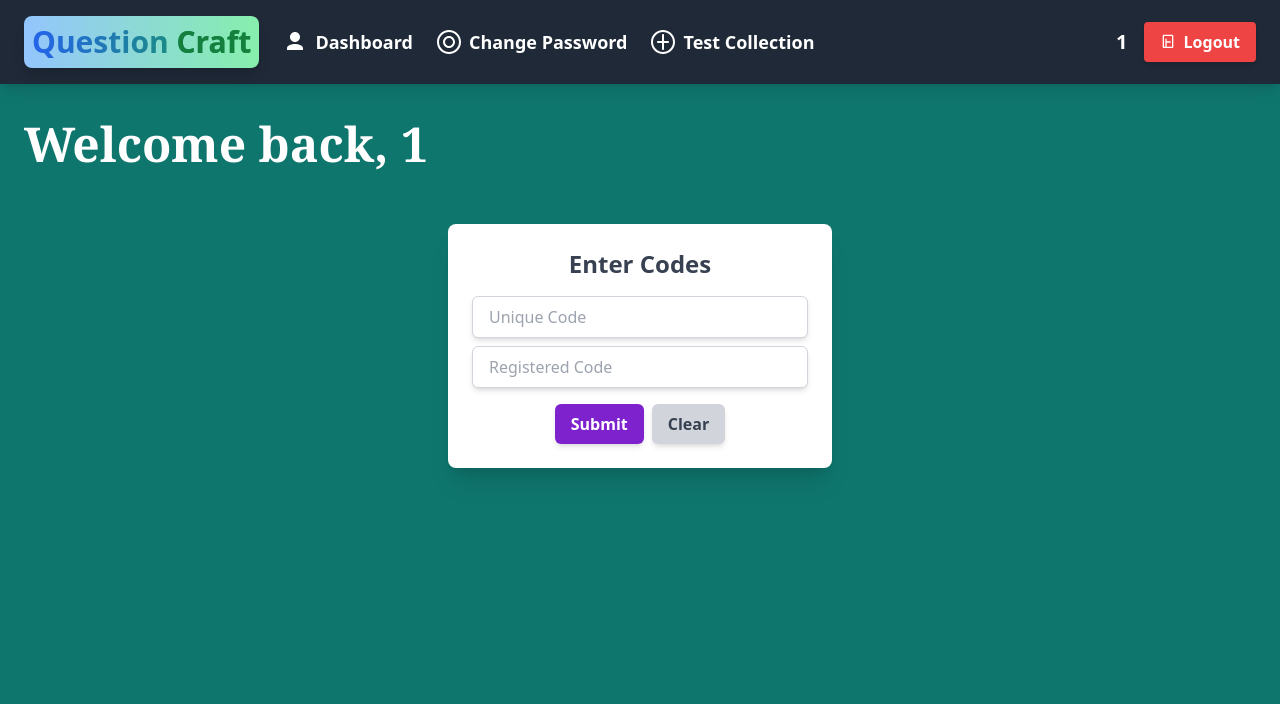
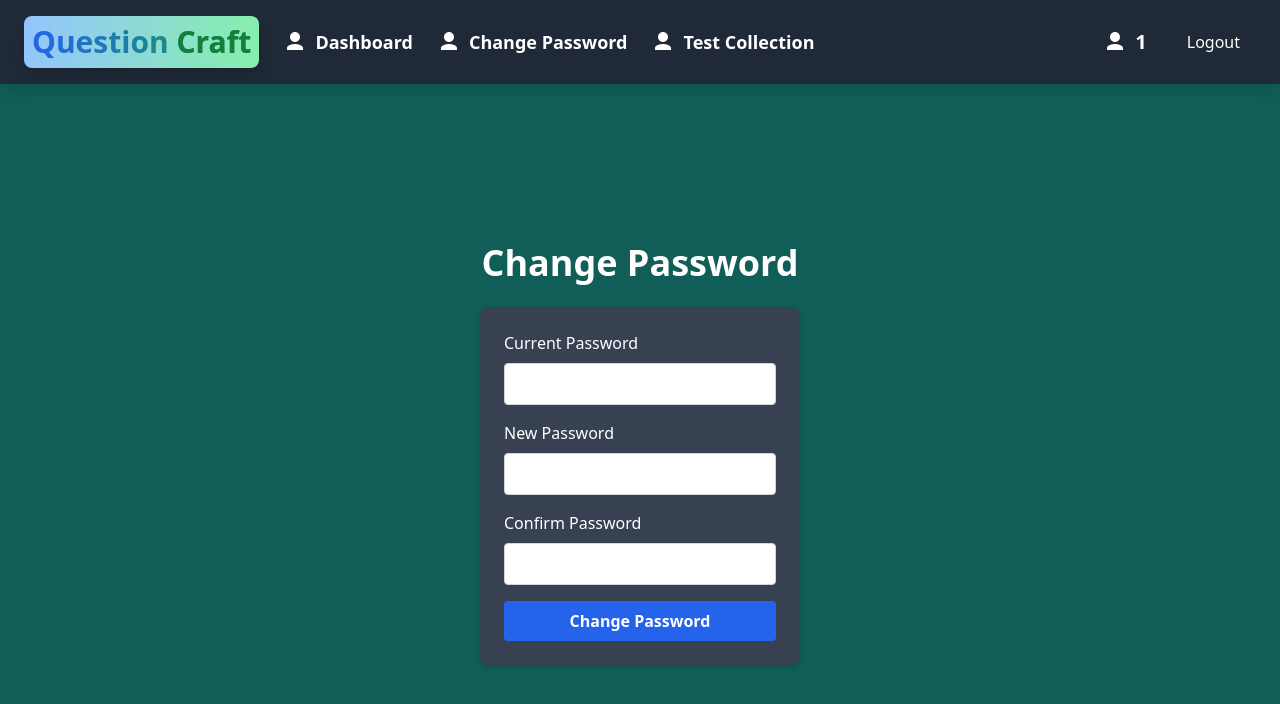
Before and after one commit to sumittt3/papersystem, a React (Create React App) app: page /StudentDashboard/1 in a window 1280 px wide. Shown: the top 704 px of the page. Built offline with nearby package versions, Linux system fonts and the light colour scheme; sample sign-in values are in the browser's storage.

Commit message:
Update StudentDashboard.js

```diff
--- a/src/components/StudentDashboard.js
+++ b/src/components/StudentDashboard.js
@@ -1,15 +1,47 @@
-import React, { useEffect, useState } from 'react';
-import { useParams, useNavigate, useLocation } from 'react-router-dom';
-import PaperGen from './PaperGen'; // Adjust the path as necessary
+import React, { useState, useEffect } from 'react';
+import axios from 'axios';
+import { useNavigate, useParams, useLocation } from 'react-router-dom';
 
-const StudentDashboard = ({ setShowNavButtons }) => {
-    const [papers, setPapers] = useState([]);
+const Profile2 = ({ setShowNavButtons }) => {
+    const [currentPassword, setCurrentPassword] = useState('');
+    const [newPassword, setNewPassword] = useState('');
+    const [confirmPassword, setConfirmPassword] = useState('');
+    const [error, setError] = useState('');
+    const [successMessage, setSuccessMessage] = useState('');
+    const [dropdownOpen, setDropdownOpen] = useState(false); // State for dropdown menu
+    const navigate = useNavigate();
+    const location = useLocation();
+
     const { username } = useParams();
-    const location = useLocation();
     const params = new URLSearchParams(location.search);
     const email = params.get('email');
-    const navigate = useNavigate();
-    const [dropdownOpen, setDropdownOpen] = useState(false);
+
+    const handleChangePassword = async (event) => {
+        event.preventDefault();
+
+        try {
+            const response = await axios.post('https://papersystem.onrender.com/api/student/change-password', {
+                username,
+                currentPassword,
+                newPassword,
+            });
+
+            setSuccessMessage(response.data.message);
+            setNewPassword('');
+            setConfirmPassword('');
+            setCurrentPassword('');
+            setError('');
+            setTimeout(() => {
+                setSuccessMessage(' ');
+            }, 2000);
+        } catch (error) {
+            if (error.response && error.response.data && error.response.data.message) {
+                setError(error.response.data.message);
+            } else {
+                setError('Failed to change password. Please try again later.');
+            }
+        }
+    };
 
     useEffect(() => {
         setShowNavButtons(false);
@@ -22,61 +54,48 @@ const StudentDashboard = ({ setShowNavButtons }) => {
         navigate('/');
     };
 
+    // Function to toggle dropdown
     const toggleDropdown = () => {
-        setDropdownOpen(!dropdownOpen);
+        setDropdownOpen((prev) => !prev);
     };
 
     return (
-        <div className="min-h-screen w-screen bg-teal-700 flex flex-col">
-            <div className="bg-gray-800 text-white flex justify-between items-center px-4 py-2 sm:px-6 sm:py-4 shadow-lg">
-                <div className="flex items-center gap-4 sm:gap-6">
+        <div className="min-h-screen w-screen bg-teal-800 flex flex-col">
+            <div className="bg-gray-800 text-white flex justify-between items-center px-6 py-4 shadow-lg">
+                {/* Left Side: Logo and Navigation Links */}
+                <div className="flex items-center gap-6">
                     <div className="flex items-center gap-2 bg-gradient-to-r from-blue-300 to-green-300 p-2 rounded-lg shadow-lg">
-                        <span className="text-xl sm:text-3xl font-extrabold text-transparent bg-clip-text bg-gradient-to-r from-blue-600 to-green-600">
+                        <span className="text-3xl font-extrabold text-transparent bg-clip-text bg-gradient-to-r from-blue-600 to-green-600">
                             Question <span className="text-green-700">Craft</span>
                         </span>
                     </div>
 
-                    {/* Navigation Links for larger screens */}
-                    <div className="hidden sm:flex gap-6">
-                        <a href={`/StudentDashboard/${username}?email=${email}`} className="text-white hover:text-gray-200 transition duration-300 text-lg font-bold flex items-center">
-                          <svg className="w-6 h-6 mr-2" fill="currentColor" viewBox="0 0 24 24" xmlns="http://www.w3.org/2000/svg">
-                                <path d="M12 12c2.761 0 5-2.239 5-5s-2.239-5-5-5-5 2.239-5 5 2.239 5 5 5zm0 2c-2.67 0-8 1.34-8 4v2h16v-2c0-2.66-5.33-4-8-4z" />
-                            </svg>
+                    {/* Desktop Navigation Links */}
+                    <div className="hidden md:flex flex-row gap-6 mt-0">
+                        <a href={`/StudentDashboard/${username}?email=${email}`} className="flex items-center gap-2 text-white hover:text-gray-200 transition duration-300 text-lg font-bold">
+                            <svg className="w-6 h-6" fill="currentColor" viewBox="0 0 24 24"><path d="M12 12c2.761 0 5-2.239 5-5s-2.239-5-5-5-5 2.239-5 5 2.239 5 5 5zm0 2c-2.67 0-8 1.34-8 4v2h16v-2c0-2.66-5.33-4-8-4z" /></svg>
                             Dashboard
                         </a>
-                        <a href={`/Profile2/${username}?email=${email}`} className="text-white hover:text-gray-200 transition duration-300 text-lg font-bold flex items-center">
-                            <svg className="w-6 h-6 mr-2" fill="currentColor" viewBox="0 0 24 24" xmlns="http://www.w3.org/2000/svg">
-                                <path d="M12 0C5.372 0 0 5.372 0 12c0 6.627 5.372 12 12 12s12-5.373 12-12S18.628 0 12 0zm0 22C6.48 22 2 17.52 2 12S6.48 2 12 2s10 4.48 10 10-4.48 10-10 10z" />
-                                <path d="M12 6c-3.313 0-6 2.688-6 6s2.688 6 6 6 6-2.688 6-6-2.688-6-6-6zm0 10c-2.211 0-4-1.789-4-4s1.789-4 4-4 4 1.789 4 4-1.789 4-4 4z" />
-                            </svg>
+                        <a href={`/Profile2/${username}?email=${email}`} className="flex items-center gap-2 text-white hover:text-gray-200 transition duration-300 text-lg font-bold">
+                            <svg className="w-6 h-6" fill="currentColor" viewBox="0 0 24 24"><path d="M12 12c2.761 0 5-2.239 5-5s-2.239-5-5-5-5 2.239-5 5 2.239 5 5 5zm0 2c-2.67 0-8 1.34-8 4v2h16v-2c0-2.66-5.33-4-8-4z" /></svg>
                             Change Password
                         </a>
-                        <a href={`/TestCollection/${username}?email=${email}`} className="text-white hover:text-gray-200 transition duration-300 text-lg font-bold flex items-center">
-                           <svg className="w-6 h-6 mr-2" fill="currentColor" viewBox="0 0 24 24" xmlns="http://www.w3.org/2000/svg">
-                                <path d="M12 0c-6.627 0-12 5.373-12 12s5.373 12 12 12 12-5.373 12-12S18.627 0 12 0zm0 22C6.48 22 2 17.52 2 12S6.48 2 12 2s10 4.48 10 10-4.48 10-10 10z" />
-                                <path d="M12 4c-.55 0-1 .45-1 1v6H7c-.55 0-1 .45-1 1s.45 1 1 1h4v6c0 .55.45 1 1 1s1-.45 1-1v-6h4c.55 0 1-.45 1-1s-.45-1-1-1h-4V5c0-.55-.45-1-1-1z" />
-                            </svg>
+                        <a href={`/TestCollection/${username}?email=${email}`} className="flex items-center gap-2 text-white hover:text-gray-200 transition duration-300 text-lg font-bold">
+                            <svg className="w-6 h-6" fill="currentColor" viewBox="0 0 24 24"><path d="M12 12c2.761 0 5-2.239 5-5s-2.239-5-5-5-5 2.239-5 5 2.239 5 5 5zm0 2c-2.67 0-8 1.34-8 4v2h16v-2c0-2.66-5.33-4-8-4z" /></svg>
                             Test Collection
                         </a>
                     </div>
                 </div>
 
-                {/* Username and Logout Button for larger screens */}
-                <div className="hidden sm:flex items-center gap-4">
-                    <h2 className="text-xl font-bold">{username}</h2>
-                    <button
-                        className="flex items-center bg-red-500 hover:bg-red-700 text-white font-bold py-2 px-4 rounded transition duration-300 shadow-md"
-                        onClick={handleLogout}
-                    >
-                        <svg className="w-4 h-4 mr-2" fill="currentColor" viewBox="0 0 24 24">
-                            <path d="M16 13v-2h-8v2h8zm-6-6h-2v12h2v-12zm8-4v16h-12v-16h12zm0-2h-12c-1.1 0-2 .9-2 2v16c0 1.1.9 2 2 2h12c1.1 0 2-.9 2-2v-16c0-1.1-.9-2-2-2z" />
+                {/* Right Side: User Info and Logout */}
+                <div className="flex items-center gap-6">
+                    <div className="hidden sm:flex items-center gap-2 group">
+                        <svg className="w-6 h-6 text-white group-hover:text-gray-200 transition duration-300" fill="currentColor" viewBox="0 0 24 24">
+                            <path d="M12 12c2.761 0 5-2.239 5-5s-2.239-5-5-5-5 2.239-5 5 2.239 5 5 5zm0 2c-2.67 0-8 1.34-8 4v2h16v-2c0-2.66-5.33-4-8-4z" />
                         </svg>
-                        Logout
-                    </button>
+                        <h2 className="text-xl font-bold group-hover:text-gray-200 transition duration-300">{username}</h2>
                     </div>
-
-                {/* Dropdown Menu for Mobile Devices */}
-                <div className="relative sm:hidden">
+                    <div className="sm:hidden relative">
                         <button
                             onClick={toggleDropdown}
                             className="flex items-center text-white hover:text-gray-200 transition duration-300"
@@ -89,53 +108,95 @@ const StudentDashboard = ({ setShowNavButtons }) => {
                         {dropdownOpen && (
                             <div className="absolute right-0 mt-2 w-48 bg-gray-800 rounded-md shadow-lg z-10">
                                 <a href={`/StudentDashboard/${username}?email=${email}`} className="flex items-center block text-left px-4 py-2 text-white hover:bg-gray-700">
-                                <svg className="w-6 h-6 mr-2" fill="currentColor" viewBox="0 0 24 24" xmlns="http://www.w3.org/2000/svg">
+                                    <svg className="w-6 h-6 mr-2" fill="currentColor" viewBox="0 0 24 24">
                                         <path d="M12 12c2.761 0 5-2.239 5-5s-2.239-5-5-5-5 2.239-5 5 2.239 5 5 5zm0 2c-2.67 0-8 1.34-8 4v2h16v-2c0-2.66-5.33-4-8-4z" />
                                     </svg>
                                     Dashboard
                                 </a>
                                 <a href={`/Profile2/${username}?email=${email}`} className="flex items-center block text-left px-4 py-2 text-white hover:bg-gray-700">
-                                <svg className="w-6 h-6 mr-2" fill="currentColor" viewBox="0 0 24 24" xmlns="http://www.w3.org/2000/svg">
+                                    <svg className="w-6 h-6 mr-2" fill="currentColor" viewBox="0 0 24 24">
                                         <path d="M12 0C5.372 0 0 5.372 0 12c0 6.627 5.372 12 12 12s12-5.373 12-12S18.628 0 12 0zm0 22C6.48 22 2 17.52 2 12S6.48 2 12 2s10 4.48 10 10-4.48 10-10 10z" />
-                                <path d="M12 6c-3.313 0-6 2.688-6 6s2.688 6 6 6 6-2.688 6-6-2.688-6-6-6zm0 10c-2.211 0-4-1.789-4-4s1.789-4 4-4 4 1.789 4 4-1.789 4-4 4z" />
+                                        <path d="M12 6c-3.313 0-6 2.688-6 6s2.688 6 6 6 6-2.688 6-6-2.688-6-6-6zm0 10c-2.206 0-4-1.794-4-4s1.794-4 4-4 4 1.794 4 4-1.794 4-4 4z" />
                                     </svg>
                                     Change Password
                                 </a>
                                 <a href={`/TestCollection/${username}?email=${email}`} className="flex items-center block text-left px-4 py-2 text-white hover:bg-gray-700">
-                                <svg className="w-6 h-6 mr-2" fill="currentColor" viewBox="0 0 24 24" xmlns="http://www.w3.org/2000/svg">
-                                <path d="M12 0c-6.627 0-12 5.373-12 12s5.373 12 12 12 12-5.373 12-12S18.627 0 12 0zm0 22C6.48 22 2 17.52 2 12S6.48 2 12 2s10 4.48 10 10-4.48 10-10 10z" />
-                                <path d="M12 4c-.55 0-1 .45-1 1v6H7c-.55 0-1 .45-1 1s.45 1 1 1h4v6c0 .55.45 1 1 1s1-.45 1-1v-6h4c.55 0 1-.45 1-1s-.45-1-1-1h-4V5c0-.55-.45-1-1-1z" />
+                                    <svg className="w-6 h-6 mr-2" fill="currentColor" viewBox="0 0 24 24">
+                                        <path d="M12 12c2.761 0 5-2.239 5-5s-2.239-5-5-5-5 2.239-5 5 2.239 5 5 5zm0 2c-2.67 0-8 1.34-8 4v2h16v-2c0-2.66-5.33-4-8-4z" />
                                     </svg>
                                     Test Collection
                                 </a>
                                 <button
-                                className="flex items-center block w-full text-left px-4 py-2 text-white hover:bg-gray-700"
                                     onClick={handleLogout}
+                                    className="flex items-center block text-left w-full px-4 py-2 text-red-600 hover:bg-red-600 hover:text-white"
                                 >
                                     <svg className="w-6 h-6 mr-2" fill="currentColor" viewBox="0 0 24 24">
-                                    <path d="M16 13v-2h-8v2h8zm-6-6h-2v12h2v-12zm8-4v16h-12v-16h12zm0-2h-12c-1.1 0-2 .9-2 2v16c0 1.1.9 2 2 2h12c1.1 0 2-.9 2-2v-16c0-1.1-.9-2-2-2z" />
+                                        <path d="M0 0h24v24H0z" fill="none" />
+                                        <path d="M12 7v10m5-5H2m17 0l-5-5-5 5" />
                                     </svg>
                                     Logout
                                 </button>
                             </div>
                         )}
                     </div>
+
+                    <button
+                        onClick={handleLogout}
+                        className="hidden sm:flex items-center px-4 py-2 text-white hover:bg-red-600 hover:text-white transition duration-300 rounded-lg"
+                    >
+                        Logout
+                    </button>
+                </div>
             </div>
 
-            <div className="flex flex-col gap-4 text-white p-4 pt-6">
-                <div>
-                    <h1 className="text-3xl sm:text-5xl font-serif font-bold text-white outline-white pl-2 pt-3">
-                        Welcome back, {username}
-                    </h1>
+            <div className="flex justify-center items-center flex-col flex-grow">
+                <h1 className="text-4xl font-bold text-white mt-6">Change Password</h1>
+                {error && <p className="text-red-500 mt-2">{error}</p>}
+                {successMessage && <p className="text-green-500 mt-2">{successMessage}</p>}
+                <form onSubmit={handleChangePassword} className="bg-gray-700 p-6 rounded-lg shadow-md mt-6 w-80">
+                    <div className="mb-4">
+                        <label className="block text-white mb-2" htmlFor="currentPassword">Current Password</label>
+                        <input
+                            type="password"
+                            id="currentPassword"
+                            value={currentPassword}
+                            onChange={(e) => setCurrentPassword(e.target.value)}
+                            className="w-full px-3 py-2 border border-gray-300 rounded focus:outline-none focus:ring focus:ring-blue-500"
+                            required
+                        />
                     </div>
-
-                {/* Render PaperGen Component */}
-                <div className="flex justify-center place-content-center mt-10">
-                    <PaperGen username={username} email={email} />
+                    <div className="mb-4">
+                        <label className="block text-white mb-2" htmlFor="newPassword">New Password</label>
+                        <input
+                            type="password"
+                            id="newPassword"
+                            value={newPassword}
+                            onChange={(e) => setNewPassword(e.target.value)}
+                            className="w-full px-3 py-2 border border-gray-300 rounded focus:outline-none focus:ring focus:ring-blue-500"
+                            required
+                        />
                     </div>
+                    <div className="mb-4">
+                        <label className="block text-white mb-2" htmlFor="confirmPassword">Confirm Password</label>
+                        <input
+                            type="password"
+                            id="confirmPassword"
+                            value={confirmPassword}
+                            onChange={(e) => setConfirmPassword(e.target.value)}
+                            className="w-full px-3 py-2 border border-gray-300 rounded focus:outline-none focus:ring focus:ring-blue-500"
+                            required
+                        />
+                    </div>
+                    <button
+                        type="submit"
+                        className="w-full bg-blue-600 text-white font-bold py-2 rounded hover:bg-blue-700 transition duration-300"
+                    >
+                        Change Password
+                    </button>
+                </form>
             </div>
         </div>
     );
 };
 
-export default StudentDashboard;
+export default Profile2;
```
Lines whose indentation alone changed are shown as unchanged.
